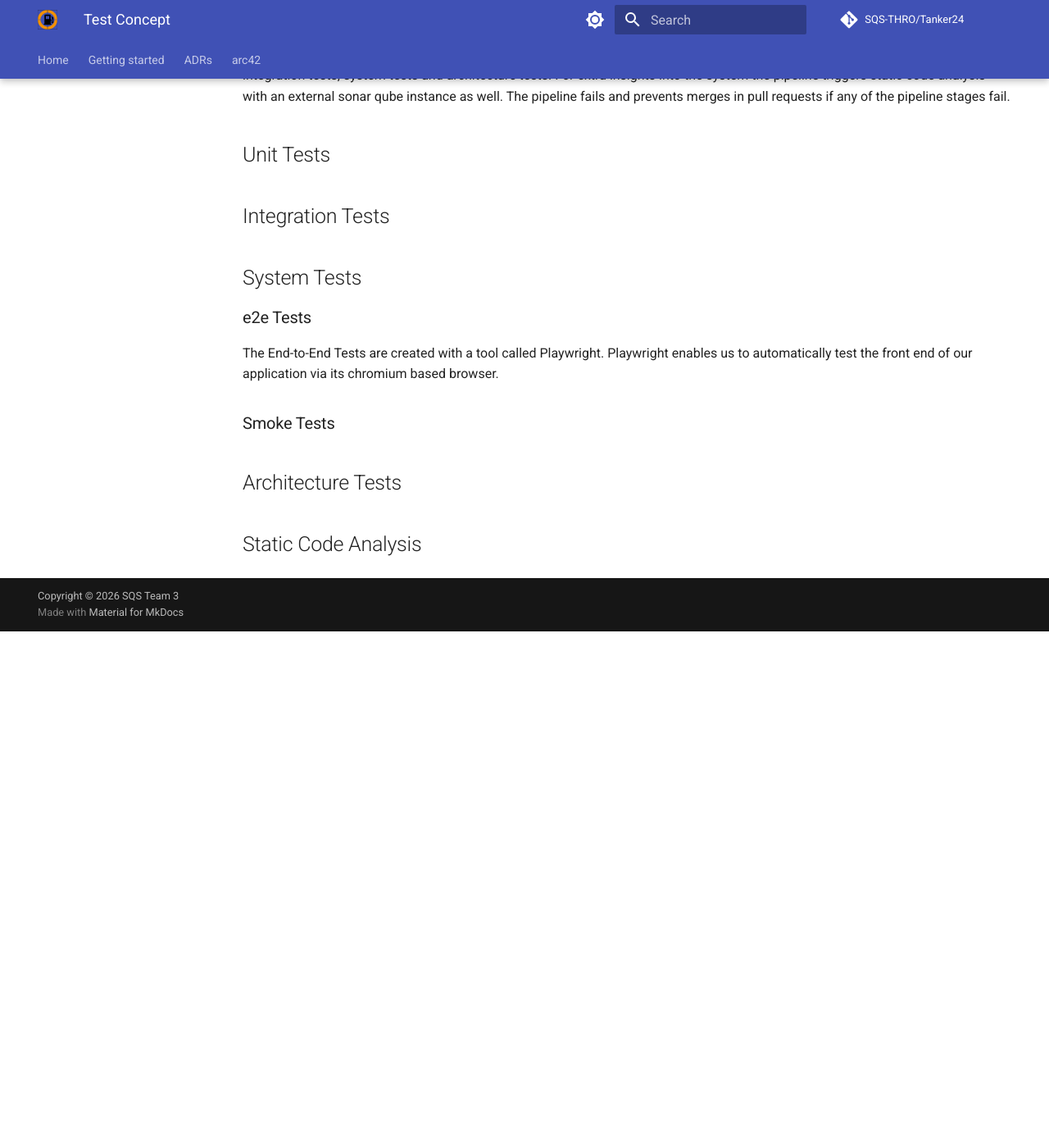
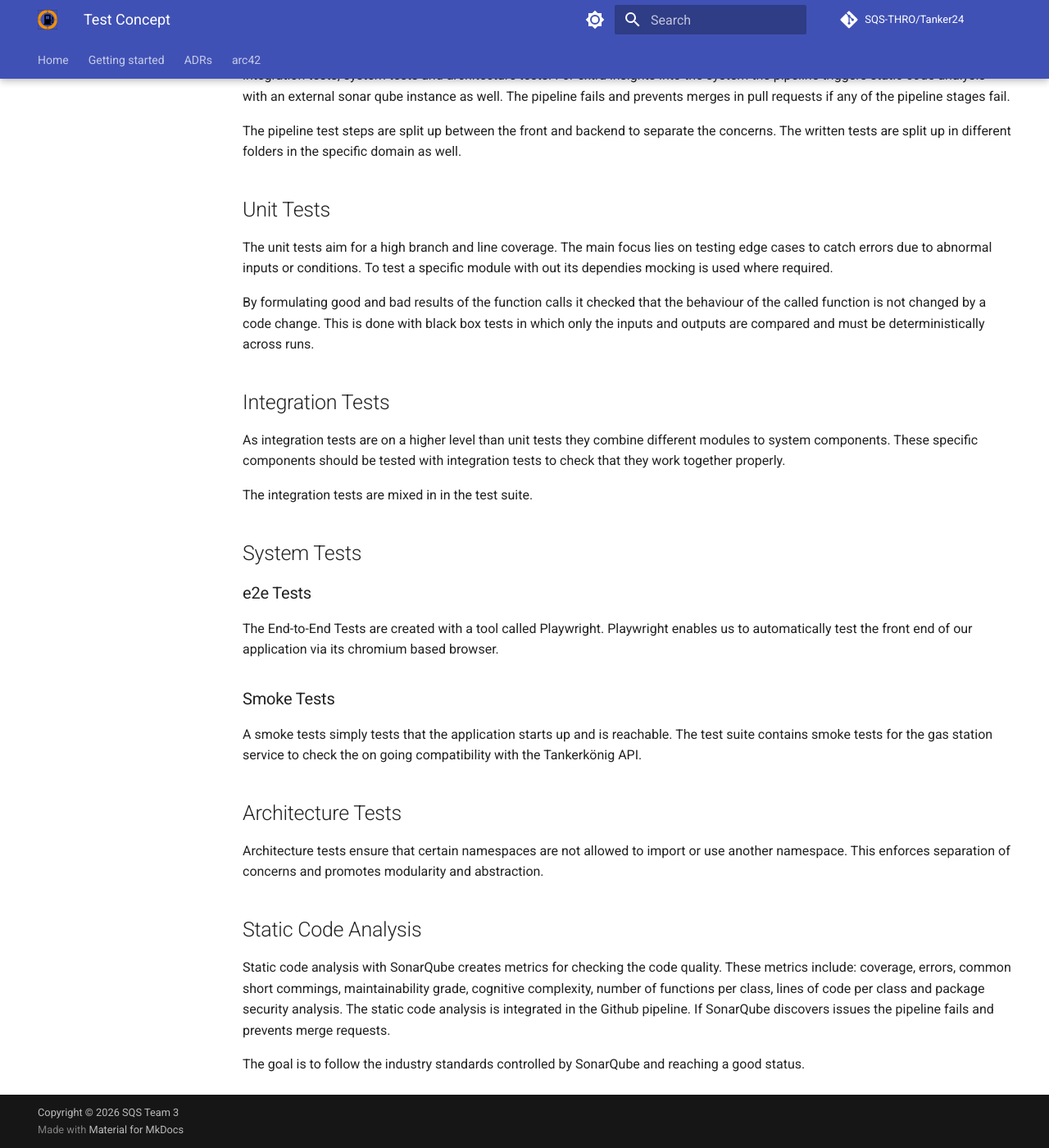
Before and after one commit to SQS-THRO/Tanker24, an MkDocs documentation site: the page built from docs/testConcept.md, in a window 1280 px wide and 1400 px high, scrolled down 832 px. Shown: the whole window at 82% size. Built offline with MkDocs 1.6.1 and Material for MkDocs 9.7.7, drawn with Linux system fonts in a browser that asks for light colours; comment, search, counter and statistics services are not loaded; before the commit the page ends 1602 px from its top, so only the background shows below that.

Commit message:
#191 extended test concept

```diff
--- a/docs/testConcept.md
+++ b/docs/testConcept.md
@@ -8,16 +8,29 @@ The project needs to reach at least 80% code coverage and include tests from all
 ## Github Pipeline for Test Execution
 The Github Pipeline executes the tests everytime new code is pushed to the repository. The tests suite contains unit tests, integration tests, system tests and architecture tests. For extra insights into the system the pipeline triggers static code analysis with an external sonar qube instance as well. The pipeline fails and prevents merges in pull requests if any of the pipeline stages fail.
 
+The pipeline test steps are split up between the front and backend to separate the concerns. The written tests are split up in different folders in the specific domain as well.
+
 ## Unit Tests
+The unit tests aim for a high branch and line coverage. The main focus lies on testing edge cases to catch errors due to abnormal inputs or conditions. To test a specific module with out its dependies mocking is used where required.
+
+By formulating good and bad results of the function calls it checked that the behaviour of the called function is not changed by a code change. This is done with black box tests in which only the inputs and outputs are compared and must be deterministically across runs.
 
 ## Integration Tests
+As integration tests are on a higher level than unit tests they combine different modules to system components. These specific components should be tested with integration tests to check that they work together properly.
+
+The integration tests are mixed in in the test suite.
 
 ## System Tests
 ### e2e Tests
 The End-to-End Tests are created with a tool called Playwright. Playwright enables us to automatically test the front end of our application via its chromium based browser.
 
 ### Smoke Tests
+A smoke tests simply tests that the application starts up and is reachable. The test suite contains smoke tests for the gas station service to check the on going compatibility with the Tankerkönig API.
 
 ## Architecture Tests
+Architecture tests ensure that certain namespaces are not allowed to import or use another namespace. This enforces separation of concerns and promotes modularity and abstraction.
 
 ## Static Code Analysis
+Static code analysis with SonarQube creates metrics for checking the code quality. These metrics include: coverage, errors, common short commings, maintainability grade, cognitive complexity, number of functions per class, lines of code per class and package security analysis. The static code analysis is integrated in the Github pipeline. If SonarQube discovers issues the pipeline fails and prevents merge requests.
+
+The goal is to follow the industry standards controlled by SonarQube and reaching a good status.
```
